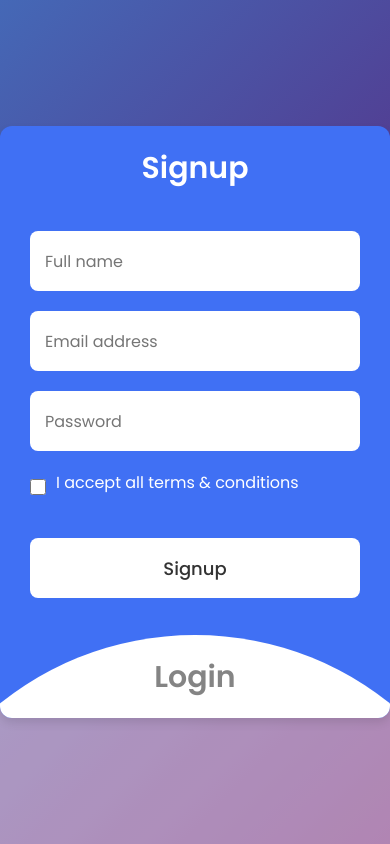
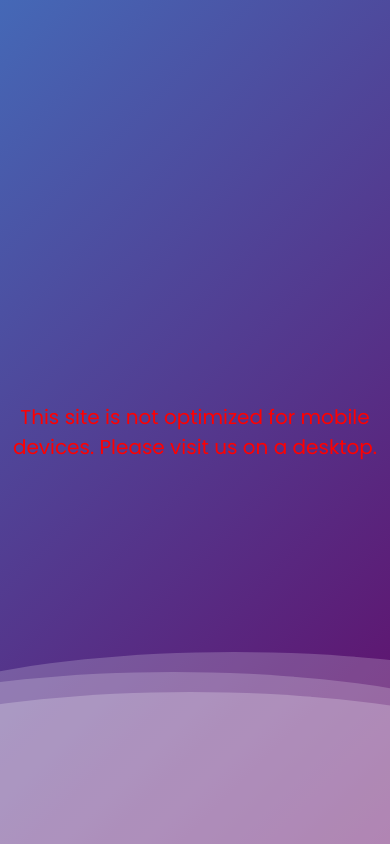
Before and after one commit to Badboygaming23/announcement_system, a plain HTML site: page index.html in a window 390 px wide. Drawn offline with nearby package versions, Linux system fonts and the light colour scheme; some packages are replaced by stand-ins of ours; a script that the page names is missing.

Commit message:
Update index.html

```diff
--- a/index.html
+++ b/index.html
@@ -240,12 +240,24 @@
         .password-strength-container {
             margin-top: 10px;
         }
+		      /* Your existing styles here */
+      .mobile-message {
+        display: none;
+        font-size: 20px;
+        color: red;
+        text-align: center;
+        margin-top: 20px;
+      }
 		</style>
   </head>
   <body>
           <div class="wave"></div>
         <div class="wave"></div>
         <div class="wave"></div>
+		    <!-- Mobile Message Section -->
+    <div class="mobile-message" id="mobile-message">
+      This site is not optimized for mobile devices. Please visit us on a desktop.
+    </div>
 
     <section class="wrapper">
       <div class="form signup">
@@ -339,6 +351,23 @@
 				  e.preventDefault();
 				}
 			  });
+
+	           // Detect if the user is on a mobile device
+      function checkDeviceWidth() {
+        if (window.innerWidth < 768) {
+          // Show the mobile message and hide the wrapper content
+          document.querySelector(".wrapper").style.display = "none";
+          document.getElementById("mobile-message").style.display = "block";
+        } else {
+          // Show the wrapper content and hide the mobile message
+          document.querySelector(".wrapper").style.display = "block";
+          document.getElementById("mobile-message").style.display = "none";
+        }
+      }
+
+      // Run the check when the page loads and on resize
+      window.addEventListener('load', checkDeviceWidth);
+      window.addEventListener('resize', checkDeviceWidth);
     </script>
   </body>
 </html>
```
